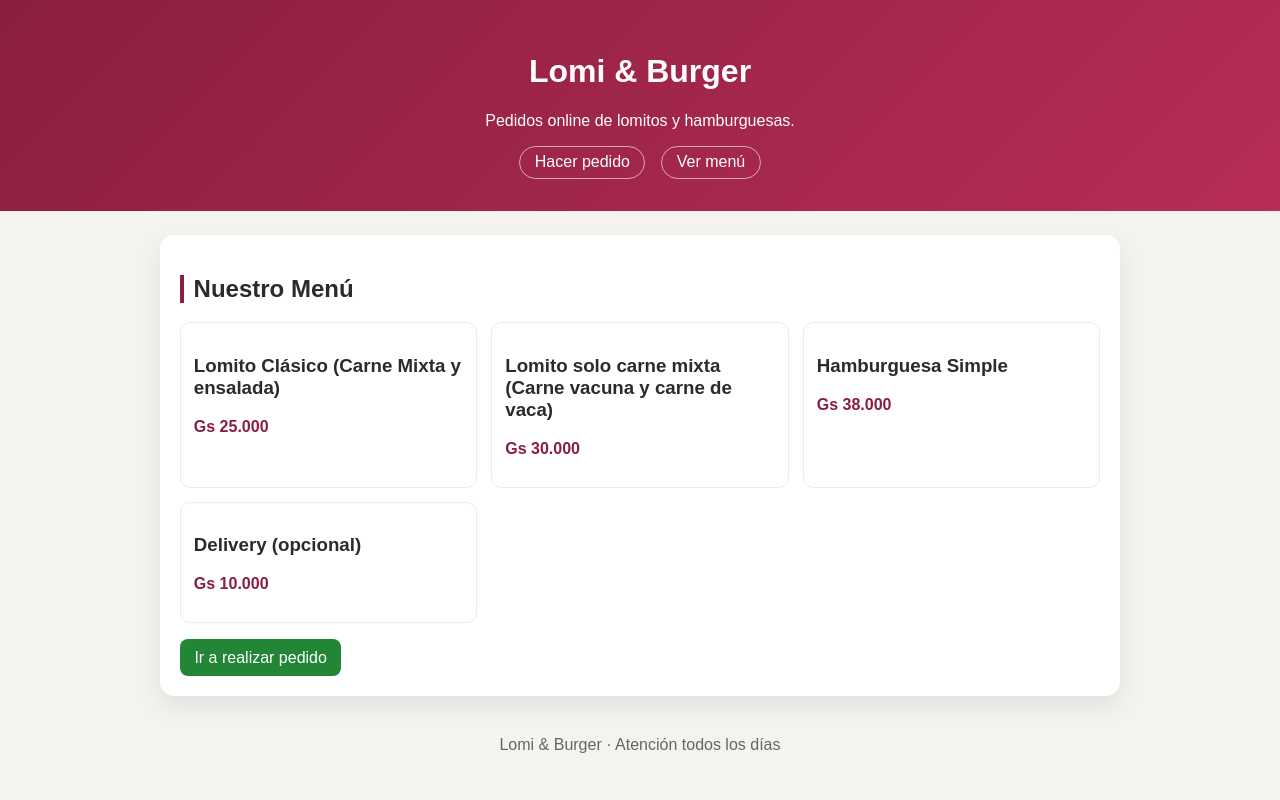
After one commit to davidzena/MiPrimerRepo, a Flask app: page /menu in a window 1280 px wide. The commit adds this page. Run offline with Flask 3, Linux system fonts and the light colour scheme.

Commit message:
Crear página web completa con menú y navegación

```diff
--- a/app.py
+++ b/app.py
@@ -80,5 +80,10 @@ def index():
     )
 
 
+@app.route("/menu")
+def menu_page():
+    return render_template("menu.html", menu=MENU, delivery_cost=DELIVERY_COST)
+
+
 if __name__ == "__main__":
     app.run(debug=True)
--- a/static/styles.css
+++ b/static/styles.css
@@ -6,9 +6,7 @@
   --muted: #dddddd;
 }
 
-* {
-  box-sizing: border-box;
-}
+* { box-sizing: border-box; }
 
 body {
   margin: 0;
@@ -17,16 +15,22 @@ body {
   color: var(--text);
 }
 
-.container {
-  width: min(960px, 92%);
-  margin: 0 auto;
-}
+.container { width: min(960px, 92%); margin: 0 auto; }
 
 .hero {
   background: linear-gradient(135deg, #8b1e3f, #b62d57);
   color: #fff;
   padding: 2rem 0;
   text-align: center;
+}
+
+.main-nav { margin-top: 1rem; display: flex; justify-content: center; gap: 1rem; }
+.main-nav a {
+  color: #fff;
+  text-decoration: none;
+  border: 1px solid rgba(255,255,255,.6);
+  border-radius: 999px;
+  padding: .4rem .9rem;
 }
 
 .card {
@@ -37,10 +41,7 @@ body {
   padding: 1.25rem;
 }
 
-h2 {
-  border-left: 4px solid var(--primary);
-  padding-left: .6rem;
-}
+h2 { border-left: 4px solid var(--primary); padding-left: .6rem; }
 
 .item {
   display: grid;
@@ -51,8 +52,7 @@ h2 {
   padding: .7rem 0;
 }
 
-input,
-textarea {
+input, textarea {
   width: 100%;
   border: 1px solid #bdbdbd;
   border-radius: 8px;
@@ -60,11 +60,7 @@ textarea {
   font-size: .95rem;
 }
 
-.customer {
-  display: grid;
-  gap: .7rem;
-  margin-top: 1rem;
-}
+.customer { display: grid; gap: .7rem; margin-top: 1rem; }
 
 button {
   margin-top: 1rem;
@@ -78,10 +74,7 @@ button {
   cursor: pointer;
 }
 
-.error {
-  color: #b00020;
-  font-weight: bold;
-}
+.error { color: #b00020; font-weight: bold; }
 
 .resultado {
   margin-top: 1rem;
@@ -97,10 +90,7 @@ button {
   padding: .7rem;
 }
 
-.delivery-box legend {
-  padding: 0 .4rem;
-  font-weight: 600;
-}
+.delivery-box legend { padding: 0 .4rem; font-weight: 600; }
 
 .radio-option {
   display: flex;
@@ -109,6 +99,38 @@ button {
   margin-top: .4rem;
 }
 
-.radio-option input {
-  width: auto;
+.radio-option input { width: auto; }
+
+.menu-grid {
+  display: grid;
+  grid-template-columns: repeat(auto-fit, minmax(220px, 1fr));
+  gap: .9rem;
 }
+
+.menu-card {
+  border: 1px solid #ececec;
+  border-radius: 10px;
+  padding: .8rem;
+  background: #fff;
+}
+
+.price {
+  color: var(--primary);
+  font-weight: 700;
+}
+
+.cta-link {
+  display: inline-block;
+  margin-top: 1rem;
+  text-decoration: none;
+  color: #fff;
+  background: var(--accent);
+  border-radius: 8px;
+  padding: .6rem .9rem;
+}
+
+.footer {
+  text-align: center;
+  padding: 1rem;
+  color: #666;
+}
--- /dev/null
+++ b/templates/base.html
@@ -0,0 +1,27 @@
+<!DOCTYPE html>
+<html lang="es">
+<head>
+  <meta charset="UTF-8" />
+  <meta name="viewport" content="width=device-width, initial-scale=1.0" />
+  <title>{% block title %}Lomi & Burger{% endblock %}</title>
+  <link rel="stylesheet" href="{{ url_for('static', filename='styles.css') }}" />
+</head>
+<body>
+  <header class="hero">
+    <div class="container">
+      <h1>Lomi & Burger</h1>
+      <p>Pedidos online de lomitos y hamburguesas.</p>
+      <nav class="main-nav">
+        <a href="{{ url_for('index') }}">Hacer pedido</a>
+        <a href="{{ url_for('menu_page') }}">Ver menú</a>
+      </nav>
+    </div>
+  </header>
+
+  <main class="container card">
+    {% block content %}{% endblock %}
+  </main>
+
+  <footer class="footer">Lomi & Burger · Atención todos los días</footer>
+</body>
+</html>
--- /dev/null
+++ b/templates/menu.html
@@ -0,0 +1,28 @@
+{% extends "base.html" %}
+
+{% block title %}Lomi & Burger - Menú{% endblock %}
+
+{% block content %}
+<section>
+  <h2>Nuestro Menú</h2>
+  <div class="menu-grid">
+    {% for item in menu.lomitos %}
+      <article class="menu-card">
+        <h3>{{ item.nombre }}</h3>
+        <p class="price">Gs {{ "{:,.0f}".format(item.precio).replace(',', '.') }}</p>
+      </article>
+    {% endfor %}
+    {% for item in menu.hamburguesas %}
+      <article class="menu-card">
+        <h3>{{ item.nombre }}</h3>
+        <p class="price">Gs {{ "{:,.0f}".format(item.precio).replace(',', '.') }}</p>
+      </article>
+    {% endfor %}
+    <article class="menu-card">
+      <h3>Delivery (opcional)</h3>
+      <p class="price">Gs {{ "{:,.0f}".format(delivery_cost).replace(',', '.') }}</p>
+    </article>
+  </div>
+  <a class="cta-link" href="{{ url_for('index') }}">Ir a realizar pedido</a>
+</section>
+{% endblock %}
```
Also changed, not shown: templates/index.html (+5 -19 lines), README.md.
